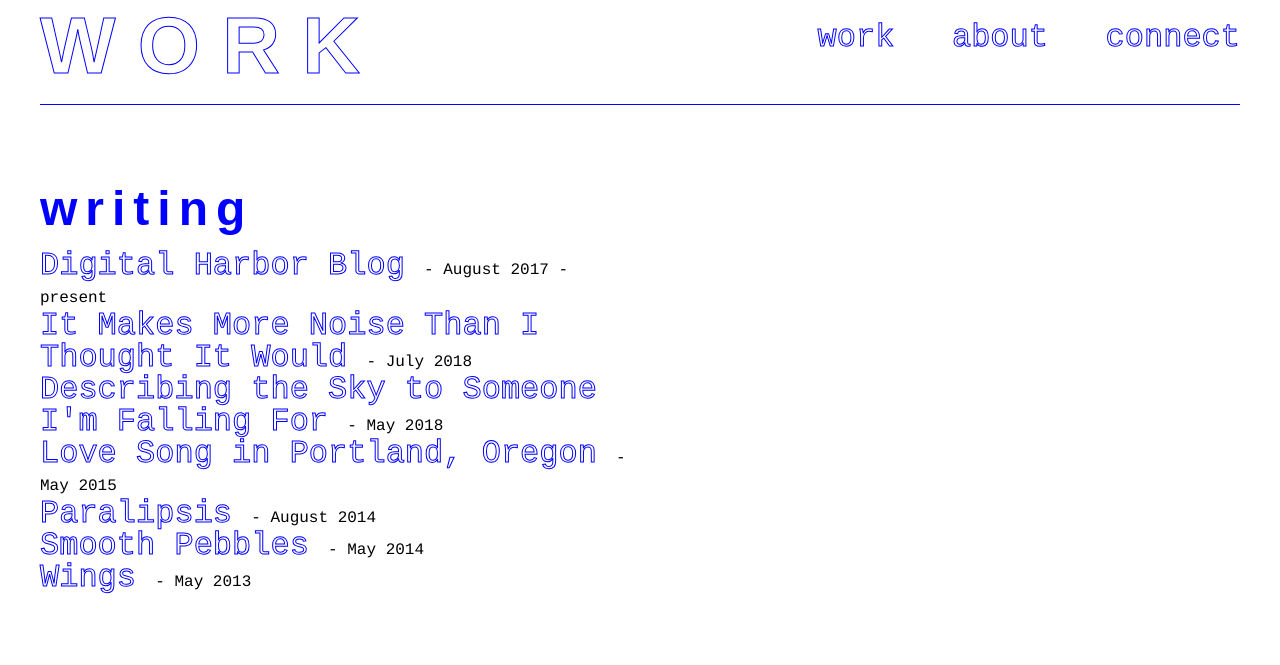
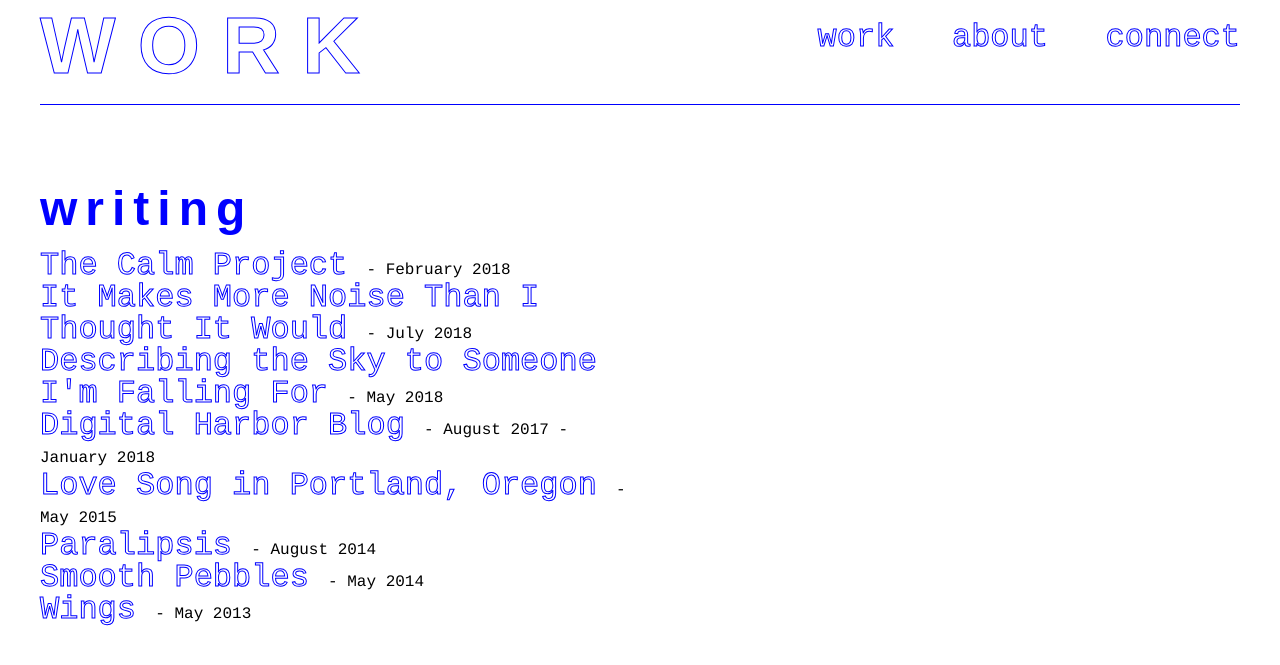
Before and after one commit to reram/reram.github.io, a Jekyll site: the page work.html, which Jekyll copies as it is, in a window 1280 px wide. Shown: the top 665 px of the page. Built offline with Jekyll 4.4.1, drawn with Linux system fonts in a browser that asks for light colours.

Commit message:
Update work.html

```diff
--- a/work.html
+++ b/work.html
@@ -28,9 +28,9 @@
       writing
     </h3>
     <p>
-      <a href="https://www.digitalharbor.org/author/rhea/">
-        Digital Harbor Blog
-      </a> - August 2017 - present
+      <a href="https://thecalmproject.tumblr.com/">
+        The Calm Project
+      </a> - February 2018
       <br>
       <a href="https://ghostcitypress.com/2018-summer-microchap-series/it-makes-more-noise-than-i-thought-it-would">
         It Makes More Noise Than I Thought It Would
@@ -39,6 +39,10 @@
       <a href="https://maudlinhouse.net/describing-the-sky-to-someone-im-falling-for/">
         Describing the Sky to Someone I'm Falling For
       </a> - May 2018
+      <br>
+      <a href="https://www.digitalharbor.org/author/rhea/">
+        Digital Harbor Blog
+      </a> - August 2017 - January 2018
       <br>
       <a href="http://www.styluslit.org/issues/stylus2015.pdf#page=53">
         Love Song in Portland, Oregon
@@ -55,5 +59,6 @@
       <a href="http://www.styluslit.org/issues/stylus2013.pdf#page=35">
         Wings
       </a> - May 2013
+    </p>
   </div>
 </body>
```
